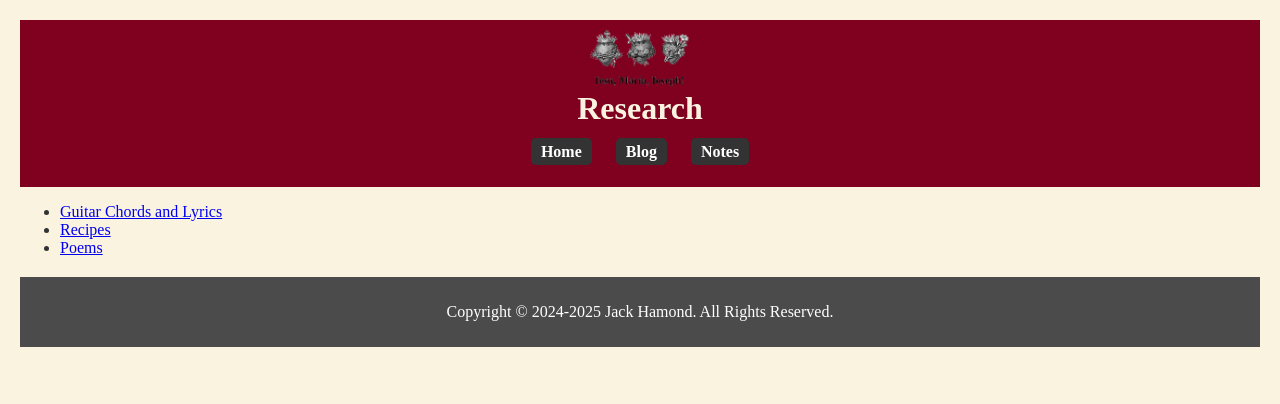
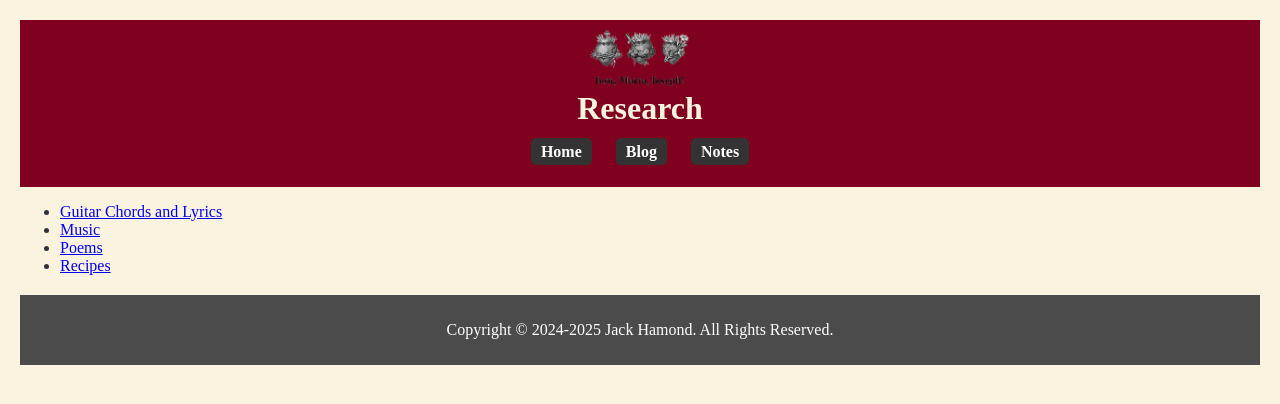
Before and after one commit to jackhamond/jackhamond.github.io, a Jekyll site: the page built from research/index.md, in a window 1280 px wide. Shown: the top 404 px of the page. Built offline with Jekyll 4.4.1, drawn with Linux system fonts in a browser that asks for light colours; our own code applies the rules of GitHub Pages for plain Markdown files.

Commit message:
Update index.md

```diff
--- a/research/index.md
+++ b/research/index.md
@@ -3,5 +3,6 @@ title: "Research"
 ---
 
 * [Guitar Chords and Lyrics](/research/guitar-chords-and-lyrics)
+* [Music](/research/music)
+* [Poems](/research/poems)
 * [Recipes](/research/recipes)
-* [Poems](/research/poems)
```
